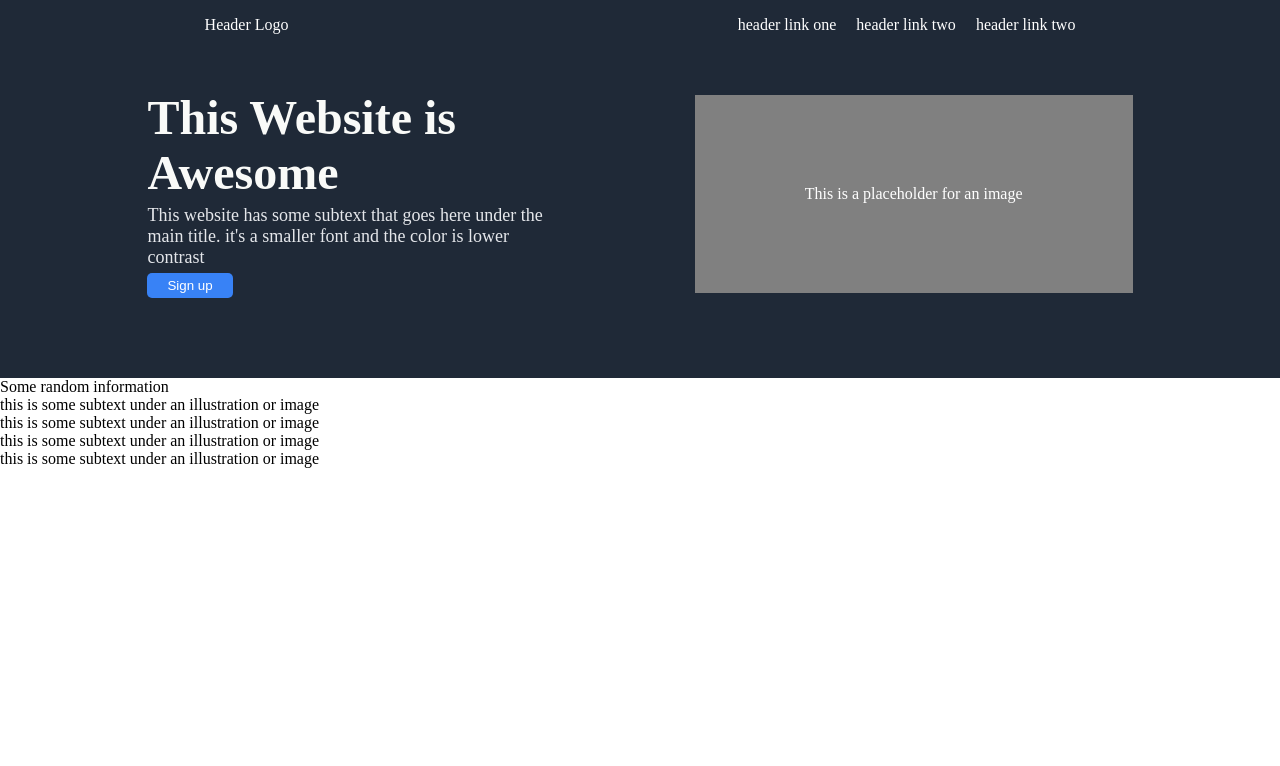
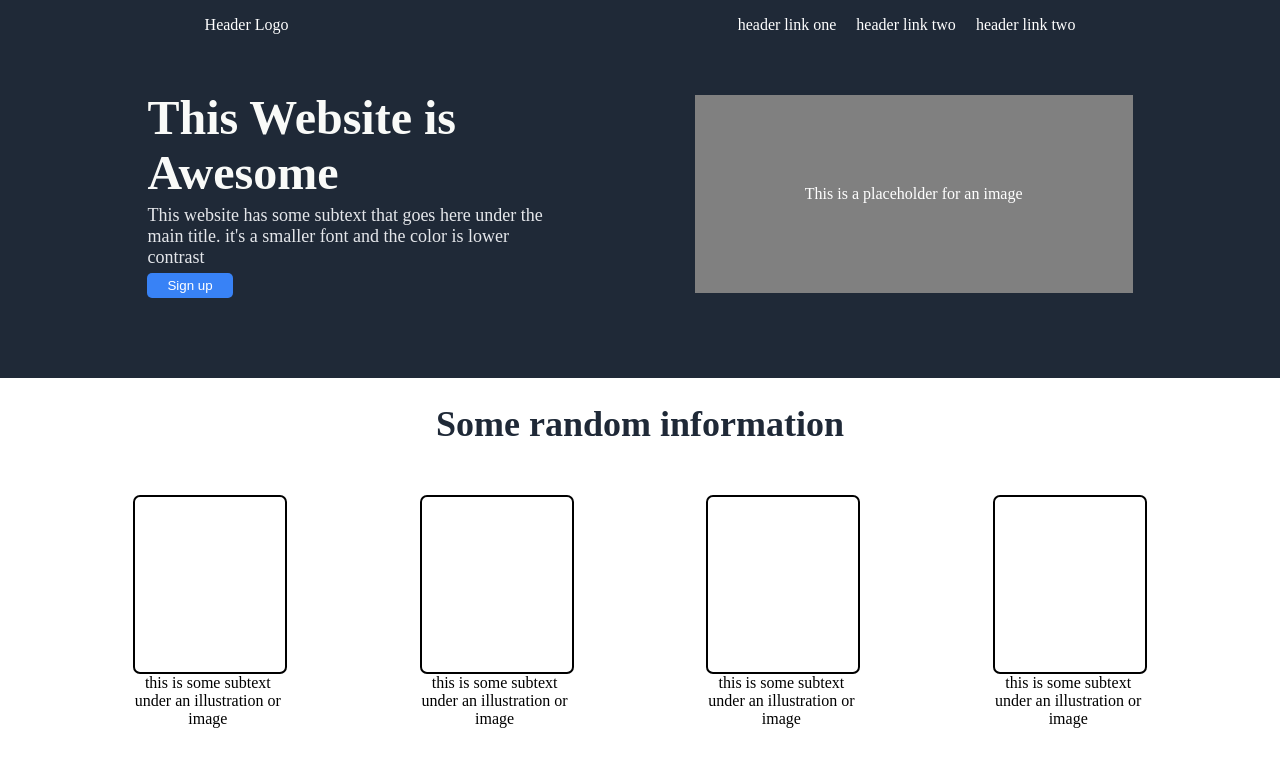
Before and after one commit to Tenceller/odin-landing-page, a plain HTML site: page index.html in a window 1280 px wide. Drawn offline with Linux system fonts and the light colour scheme.

Commit message:
finshed 2nd bar

```diff
--- a/index.html
+++ b/index.html
@@ -56,5 +56,11 @@
             </div>
         </div>
     </div>
+
+   <div class="third-bar">
+        <div class="quote-box"></div>
+        <div class="quote"></div>
+        <div class="author"></div>
+   </div>
 </body>
 </html>
--- a/styles.css
+++ b/styles.css
@@ -56,3 +56,39 @@ ul{
     background-color: gray;
     padding: 90px 110px;
 }
+.second-bar{
+    padding-top: 25px;
+    padding-bottom: 25px;
+
+
+}
+.second-bar-title{
+    font-size: 36px;
+    font-weight: bolder;
+    color: #1f2937;
+    text-align: center;
+    padding-bottom: 50px;
+}
+.group-container{
+    display: flex;
+    justify-content: space-evenly;
+    text-align: center;
+    padding-right: auto;
+
+}
+.image-text{
+    padding: 0;
+    display: flex;
+    flex-direction: column;
+
+}
+.image{
+    width: 150px;
+    height: 175px;
+    border: 2px solid;
+    border-radius: 7px;
+}
+.text{
+    width: 150px;
+    text-align: center;
+}
```
